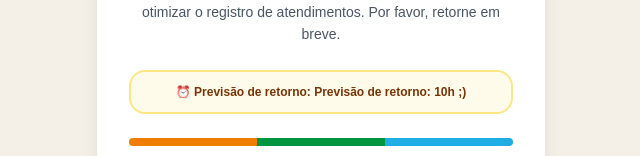
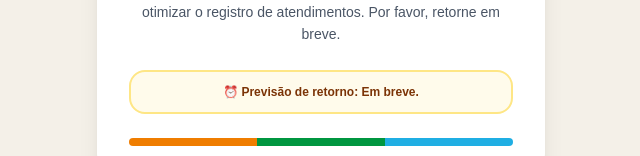
Before and after one commit to joaogabriel2004/mapaCorra, a Next.js app: page / in a window 1280 px wide. Shown: the part 428-584 px from the top of the page, without its empty margins (319-959 px from the left). Built offline with nearby package versions, Linux system fonts and the light colour scheme; no server answers.

Commit message:
Update page.tsx

```diff
--- a/app/page.tsx
+++ b/app/page.tsx
@@ -26,7 +26,7 @@ export default function Home() {
   const EM_MANUTENCAO = true;
 
   if (EM_MANUTENCAO) {
-    return <Manutencao previsao="Previsão de retorno: 10h ;)" />;
+    return <Manutencao previsao="Em breve." />;
   }
 
   const router = useRouter();
```
